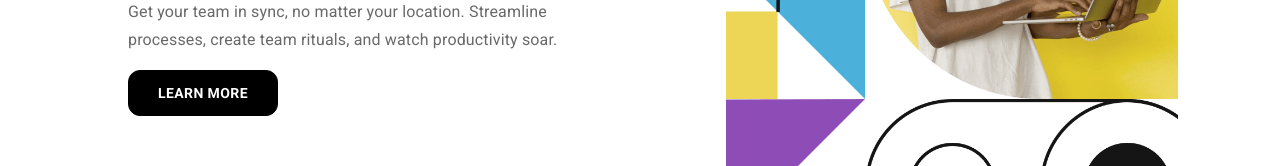
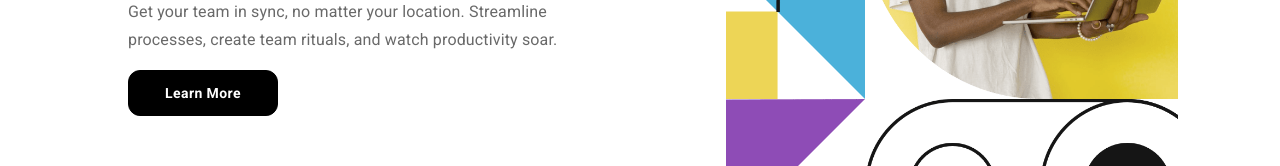
Before and after one commit to MasiMasinga/Intro-section-with-dropdown-navigation, a React (Vite) app: page / in a window 1280 px wide. Shown: the part 511-677 px from the top of the page. Built offline with nearby package versions, Linux system fonts and the light colour scheme.

Commit message:
[x] - Change Body Text to Grey [x] - Fix Title Text in Hero Section [x] - Fix on Hover bgcolor in Hero Button

```diff
--- a/src/common/components/Hero.jsx
+++ b/src/common/components/Hero.jsx
@@ -50,6 +50,11 @@ const Hero = () => {
                     padding: "10px",
                     width: "150px",
                     fontWeight: "bold",
+                    textTransform: "none",
+                    ":hover": {
+                      color: Colors.black,
+                      borderColor: Colors.black
+                    },
                   }}
                 >
                   Learn More
```
